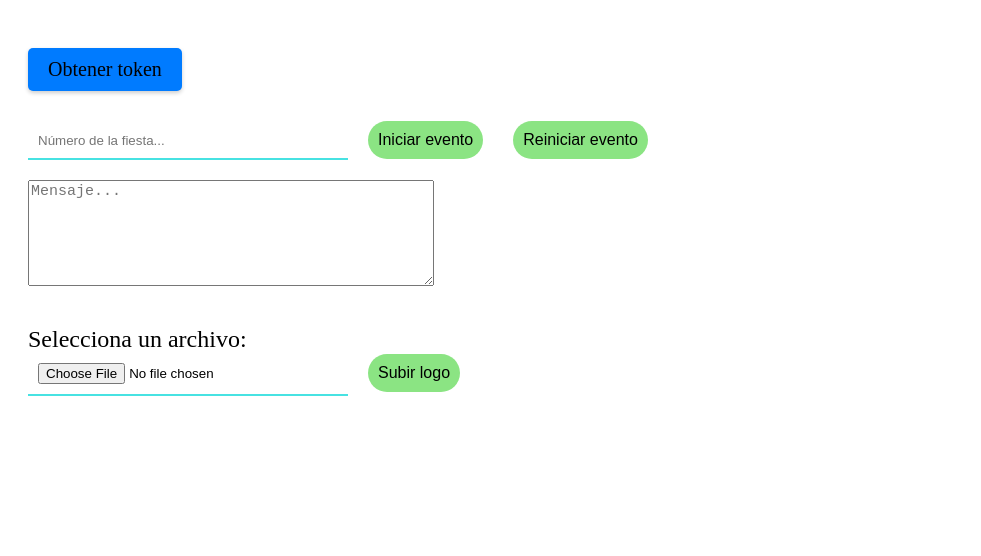
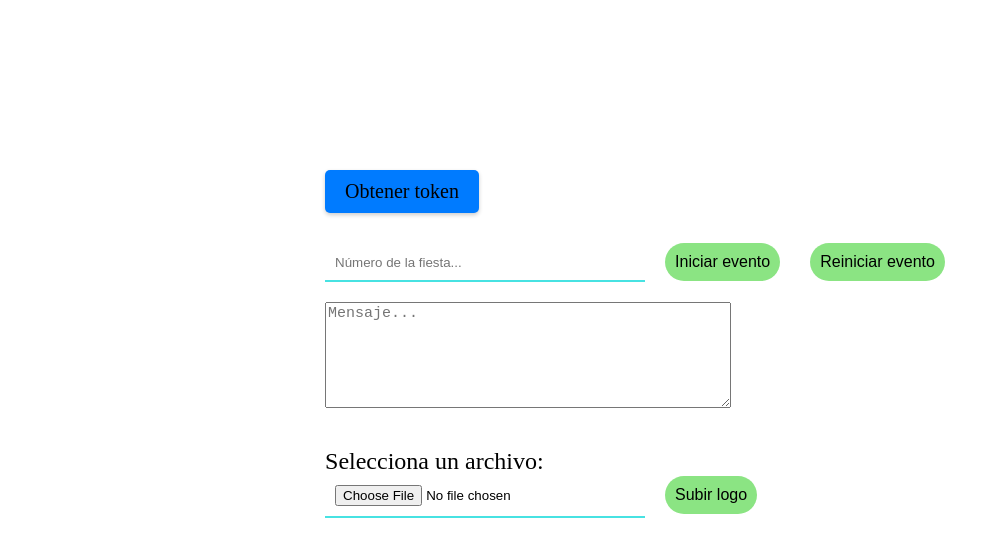
Before and after one commit to EdwinC27/CabinaGiratoria360, an Angular app: page /#/ in a window 1280 px wide. Shown: the top 556 px of the page, without its empty margins (0-981 px from the left). Built offline with nearby package versions, Linux system fonts and the light colour scheme; no server answers.

Commit message:
Centrar el componente

```diff
--- a/src/app/seleccionar-fiesta/seleccionar-fiesta.component.css
+++ b/src/app/seleccionar-fiesta/seleccionar-fiesta.component.css
@@ -100,3 +100,8 @@ button:hover {
   background-color: #0056b3;
 
 }
+
+.centrar {
+  display: flex;
+  justify-content: center;
+}
--- a/src/app/seleccionar-fiesta/seleccionar-fiesta.component.html
+++ b/src/app/seleccionar-fiesta/seleccionar-fiesta.component.html
@@ -1,3 +1,5 @@
+<div class="centrar">
+  <div style="margin-top: 10%;">
     <a [href]="url" class="token">Obtener token</a><br>
 
     <input placeholder="Número de la fiesta..." [(ngModel)]="inputText">
@@ -15,3 +17,5 @@
 
     <!-- Previsualización -->
     <br><img [src]="resultado" *ngIf="resultado" width="60%">
+  </div>
+</div>
```
Lines whose indentation alone changed are shown as unchanged.
